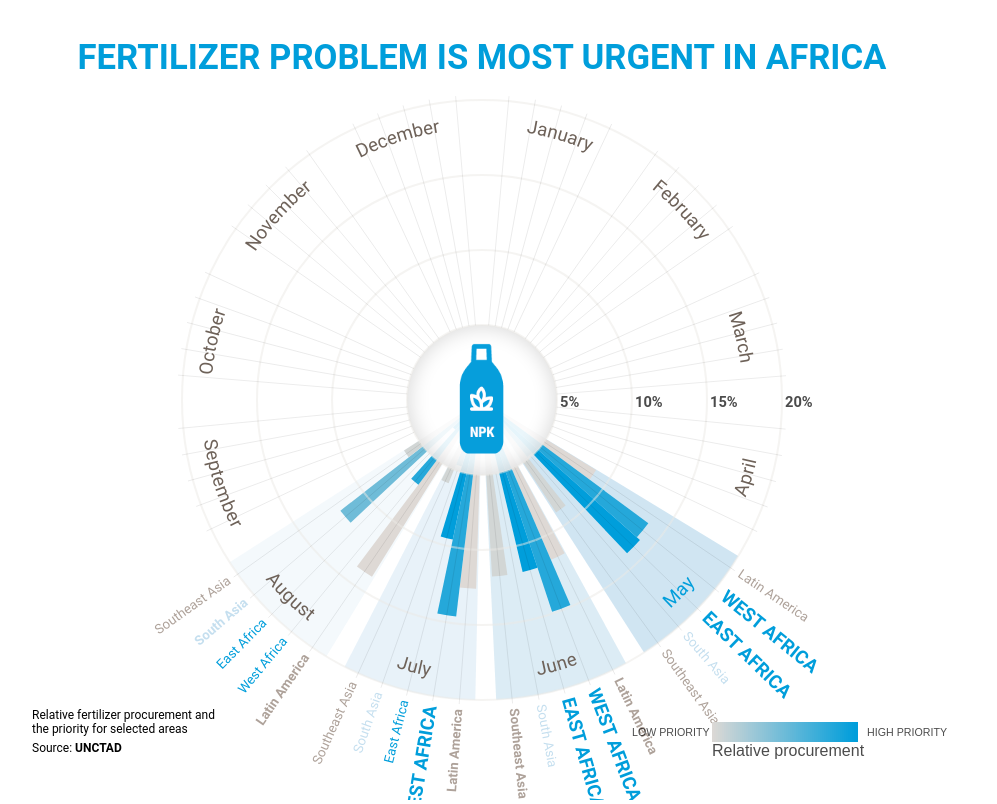
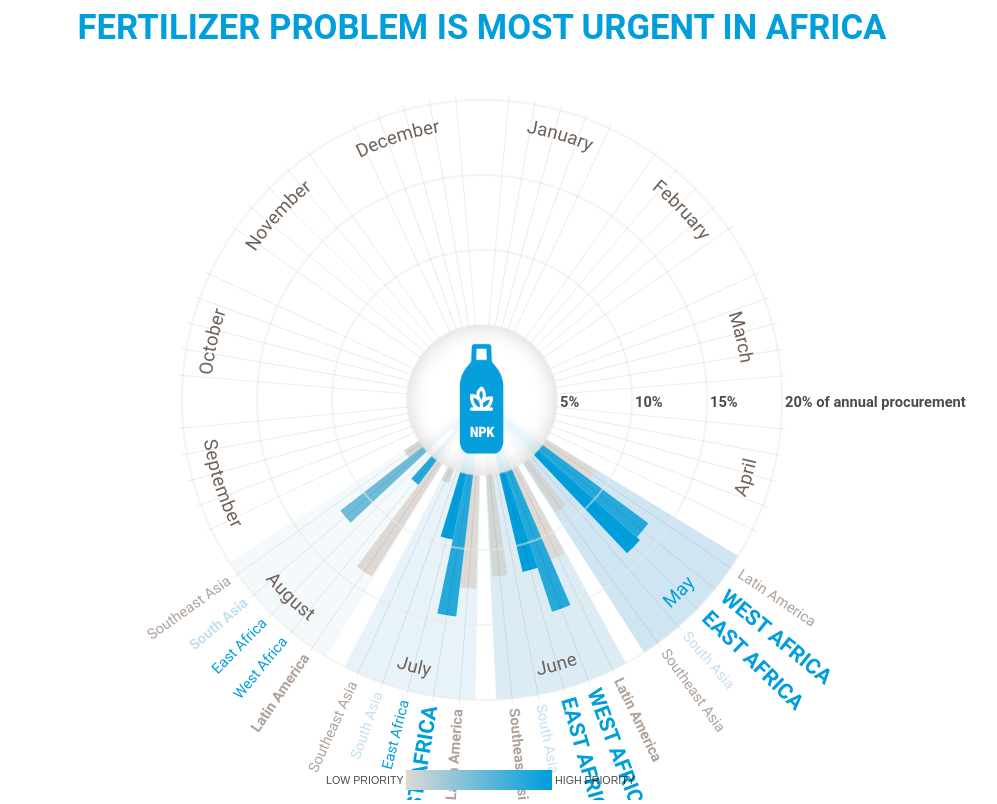
Before and after one commit to unctad-infovis/2022-fertilizer, a React app: page / in a window 1280 px wide. Shown: the whole page, without its empty margins (158-1155 px from the left). Built offline with nearby package versions, Linux system fonts and the light colour scheme.

Commit message:
Style changes

```diff
--- a/src/jsx/App.jsx
+++ b/src/jsx/App.jsx
@@ -180,7 +180,7 @@ class App extends Component {
       .join('text')
       .attr('x', d => width / 2 + y(d) + 3)
       .attr('y', d => height / 2 + 7)
-      .text(d => (d > 0) ? '' + d * 100 + '%' : d * 100 + '%')
+      .text(d => (d === 0.2) ? d * 100 + '% of annual procurement' : d * 100 + '%')
       .style('opacity', 0.7)
       .style('font-size', d => (d === 0) ? '11pt' : '11pt')
       .style('font-weight', d => (d === 0) ? 700 : 700)
@@ -207,7 +207,7 @@ class App extends Component {
           .text(d => d.region)
           .style('font-weight', d => (d.value > 0.10) ? 700 : 400)
           .style('fill', d => (d.concern < 1.5) ? '#009edb' : (d.concern < 2) ? '#c5dfef' : '#aea29a')
-          .style('font-size', d => (d.concern < 1.5 && d.value > 0.10) ? '14pt' : '10pt')
+          .style('font-size', d => (d.concern < 1.5 && d.value > 0.10) ? '16pt' : '11pt')
           .style('text-transform', d => (d.concern < 1.5 && d.value > 0.10) ? 'uppercase' : 'none')
           .style('dominant-baseline', 'middle')
           .attr('transform', d => (x(d.id) + x.bandwidth() / 2 + Math.PI) % (2 * Math.PI) < Math.PI ? 'rotate(180)' : 'rotate(0)')
@@ -383,7 +383,6 @@ class App extends Component {
             // The scale on the right.
             scales.map((scale, i) => (<div key={i} className={style.scale_container} style={{backgroundColor:f(scale)}}></div>))
           }
-          <div className={style.scale_label}>Relative procurement</div>
         </div>
         <div className={style.meta_container}>
           <div>Relative fertilizer procurement and the priority for selected areas</div>
--- a/src/styles/styles.less
+++ b/src/styles/styles.less
@@ -7,9 +7,9 @@ body {
 .app {
   background-color: #fff;
   font-family: 'Roboto';
+  height: 100vh;
   margin: auto auto;
-  height: 100vh;
-  overflow: hidden;
+  position: relative;
   .tooltip {
     background-color: rgba(255, 255, 255, 0.9);
     border: 1px solid #ccc;
@@ -27,7 +27,7 @@ body {
     h1 {
       font-size: 26pt;
       line-height: 26pt;
-      margin: 40px 0 0 0;
+      margin: 10px 0 0 0;
       padding: 0;
       text-align: center;
     }
@@ -100,8 +100,9 @@ body {
   .meta_container {
     bottom: 40px;
     display: block;
+    display: none;
     font-size: 9pt;
-    left: calc(50% - 450px);
+    left: calc(50%);
     position: absolute;
     width: 200px;
     z-index: 1;
@@ -118,11 +119,11 @@ body {
     }
   }
   .scales_container {
-    bottom: 40px;
+    bottom: 10px;
     color: #000;
     font-family: sans-serif;
     font-weight: 400;
-    left: calc(50% + 230px);
+    left: calc(50% - 152px/2);
     opacity: 1;
     position: absolute;
     z-index: 1;
@@ -159,8 +160,8 @@ body {
       width: 2px;
     }
     .scale_label {
-      font-size: 12pt;
-      opacity: 0.7;
+      font-size: 11pt;
+      opacity: 1;
       text-align: center;
     }
   }
```
